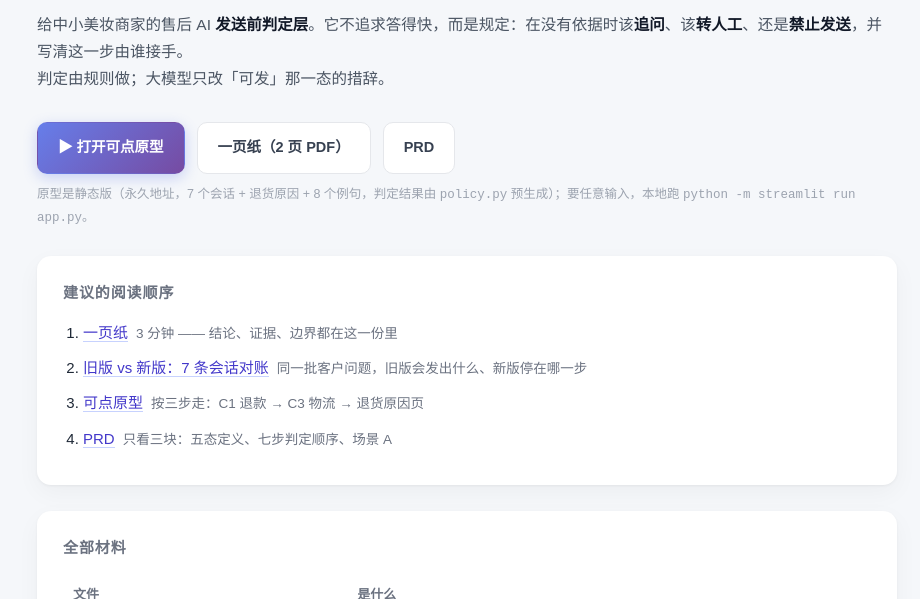
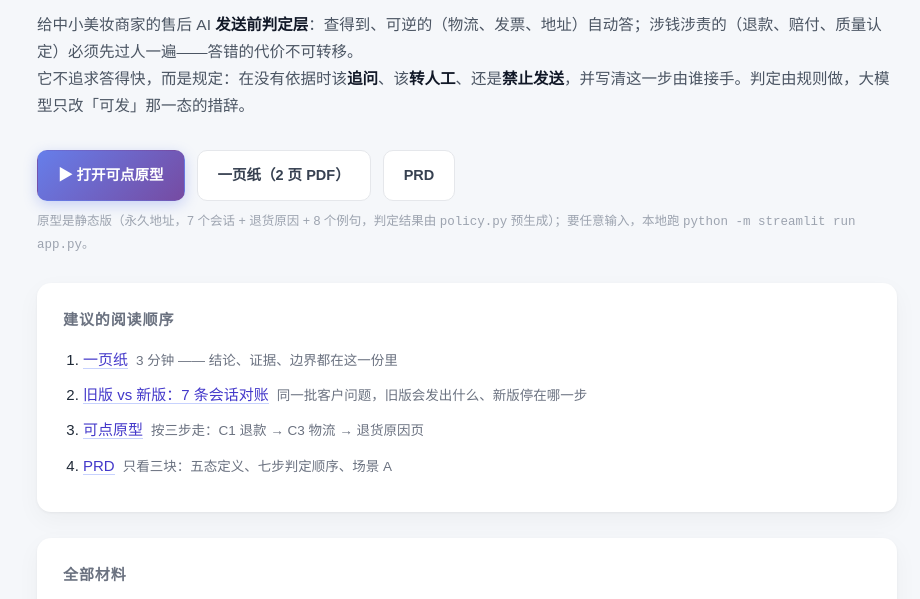
Before and after one commit to txxxx83/Custom-Service-Assistant, a plain HTML site: page docs/index.html in a window 1280 px wide. Shown: the part 138-737 px from the top of the page, without its empty margins (173-1093 px from the left). Drawn offline with Linux system fonts and the light colour scheme.

Commit message:
口径统一：主张改为按可逆性分层；清掉文档里的面试官/作者/带教腔；忽略本地备考 docx 与 Word 临时文件

```diff
--- a/docs/index.html
+++ b/docs/index.html
@@ -61,8 +61,8 @@
   <h1>电商售后 AI 客服：把「不确定」变成可执行的动作</h1>
 
   <p class="sub">
-    给中小美妆商家的售后 AI <b>发送前判定层</b>。它不追求答得快，而是规定：在没有依据时该<b>追问</b>、该<b>转人工</b>、还是<b>禁止发送</b>，并写清这一步由谁接手。<br>
-    判定由规则做；大模型只改「可发」那一态的措辞。
+    给中小美妆商家的售后 AI <b>发送前判定层</b>：查得到、可逆的（物流、发票、地址）自动答；涉钱涉责的（退款、赔付、质量认定）必须先过人一遍——答错的代价不可转移。<br>
+    它不追求答得快，而是规定：在没有依据时该<b>追问</b>、该<b>转人工</b>、还是<b>禁止发送</b>，并写清这一步由谁接手。判定由规则做，大模型只改「可发」那一态的措辞。
   </p>
 
   <div class="actions">
```
Also changed, not shown: 6 other files.
